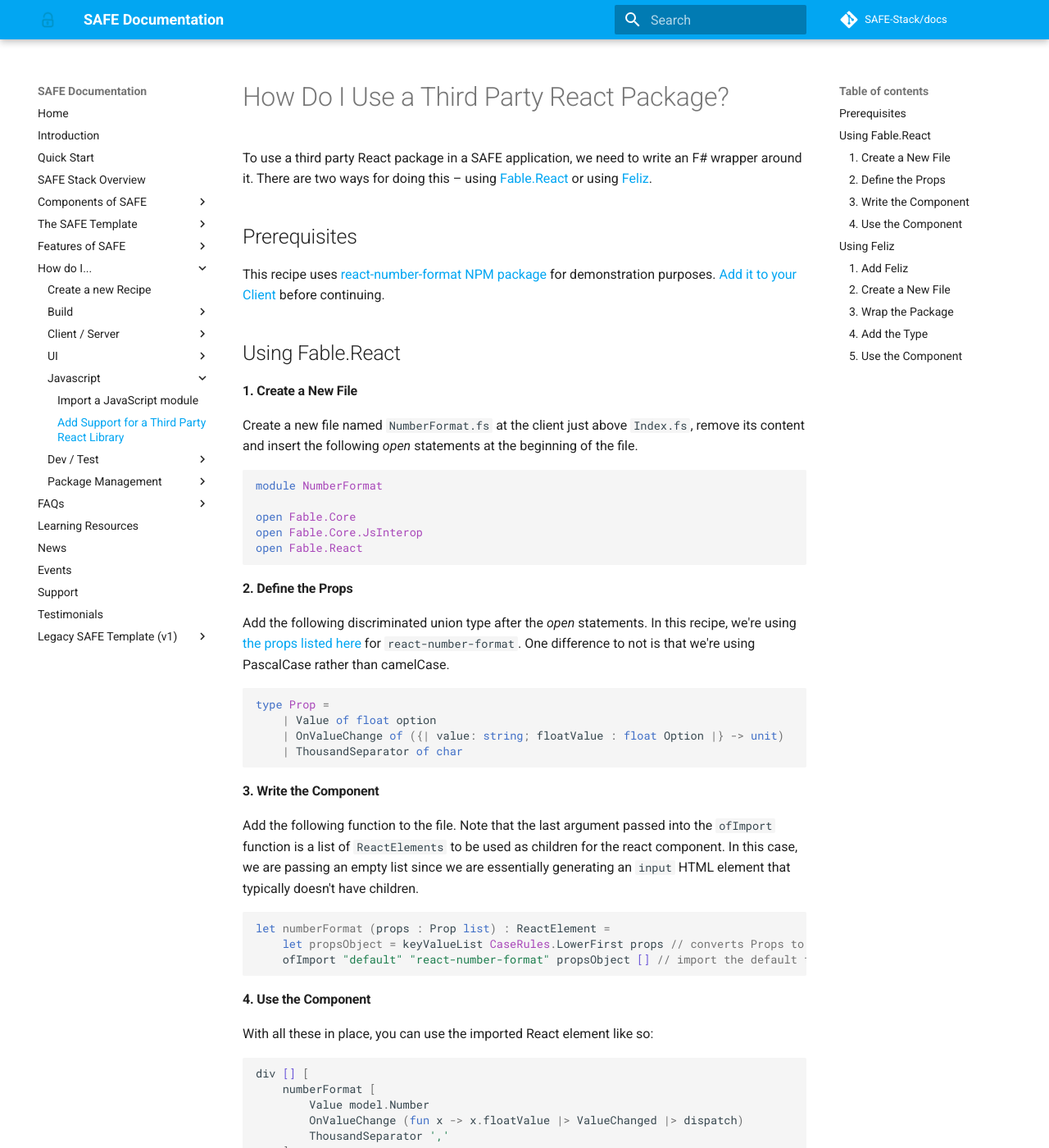
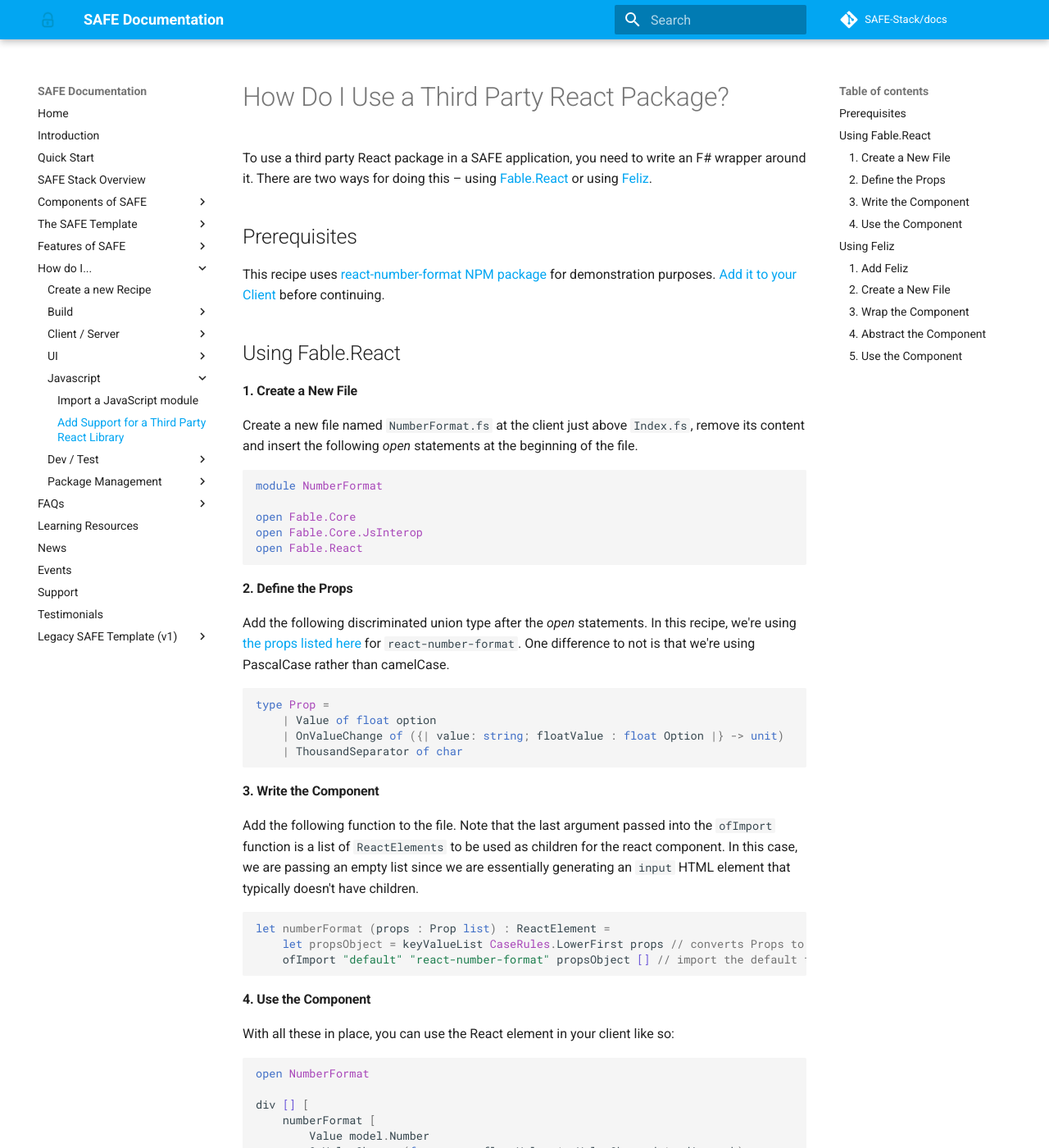
Before and after one commit to SAFE-Stack/docs, an MkDocs documentation site: the page built from docs/recipes/javascript/third-party-react-package.md, in a window 1280 px wide and 1400 px high. Shown: the whole window at 82% size. Built offline with MkDocs 1.6.1 and Material for MkDocs 9.7.7, drawn with Linux system fonts in a browser that asks for light colours; comment, search, counter and statistics services are not loaded; some of the changed text lies outside the part shown.

Commit message:
Wording Fixes

````diff
--- a/docs/recipes/javascript/third-party-react-package.md
+++ b/docs/recipes/javascript/third-party-react-package.md
@@ -1,6 +1,6 @@
 # How Do I Use a Third Party React Package?
 
-To use a third party React package in a SAFE application, we need to write an F# wrapper around it. There are two ways for doing this – using [Fable.React](https://www.nuget.org/packages/Fable.React/) or using [Feliz](https://zaid-ajaj.github.io/Feliz/).
+To use a third party React package in a SAFE application, you need to write an F# wrapper around it. There are two ways for doing this – using [Fable.React](https://www.nuget.org/packages/Fable.React/) or using [Feliz](https://zaid-ajaj.github.io/Feliz/).
 
 ## Prerequisites
 
@@ -43,9 +43,11 @@
 
 #### 4. Use the Component
 
-With all these in place, you can use the imported React element like so:
+With all these in place, you can use the React element in your client like so:
 
 ```fsharp
+open NumberFormat
+
 div [] [
     numberFormat [
         Value model.Number
@@ -54,8 +56,6 @@
     ]
 ]
 ```
-
-
 
 ## Using Feliz
 
@@ -68,13 +68,13 @@
 Create a new file named `NumberFormat.fs` at the client just above `Index.fs`, remove its content and insert the following *open* statements at the beginning of the file.
 
 ```fsharp
-module NumberFormatFeliz
+module NumberFormat
 
 open Fable.Core.JsInterop
 open Feliz
 ```
 
-#### 3. Wrap the Package
+#### 3. Wrap the Component
 
 Insert the following line after the *open* statements. This esentially creates a wrapper around the default object/function of the `react-number-format` package.
 
@@ -82,7 +82,7 @@
 let numberFormat : obj = import "default" "react-number-format"
 ```
 
-#### 4. Add the Type
+#### 4. Abstract the Component
 
 Add the following type to the file. Each of the static members below corresponds to a prop for `react-number-format` [listed here](https://github.com/s-yadav/react-number-format#Props). **The last member is an exception to this** and it will instead allow us to call the React component. The `prop.custom` function creates a JavaScript prop from a key-value pair that we pass to it in the form of a tuple.
 
@@ -98,9 +98,11 @@
 
 #### 5. Use the Component
 
-With all these in place, you can use the imported React element like so:
+With all these in place, you can use the React element in your client like so:
 
 ```fsharp
+open NumberFormat
+
 div [] [
     NumberFormat.input [
         NumberFormat.value model.Number
````
